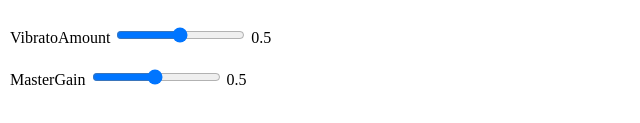
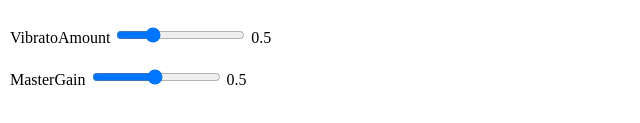
Before and after one commit to brovins4723/RovinsFinalProject.F25, a plain HTML site: page Prototyping/index.html in a window 1280 px wide. Shown: the part 183-306 px from the top of the page, 0-640 px from the left. Drawn offline with nearby package versions, Linux system fonts and the light colour scheme.

Commit message:
Update index.html

```diff
--- a/Prototyping/index.html
+++ b/Prototyping/index.html
@@ -49,7 +49,7 @@
 <div class="slider-container">
     <div id="vibrato">
     <label for="vibratoAmount">VibratoAmount</label>
-        <input type="range" id="vibratoAmount" min="0.02" max="0.99" step="0.01" value="0.5">
+        <input type="range" id="vibratoAmount" min="0" max="20" step="0.1" value="5">
         <label for="vibratoAmount" id="vibratoAmountValue">0.5</label>
     </div>
     <div id="master">
```
